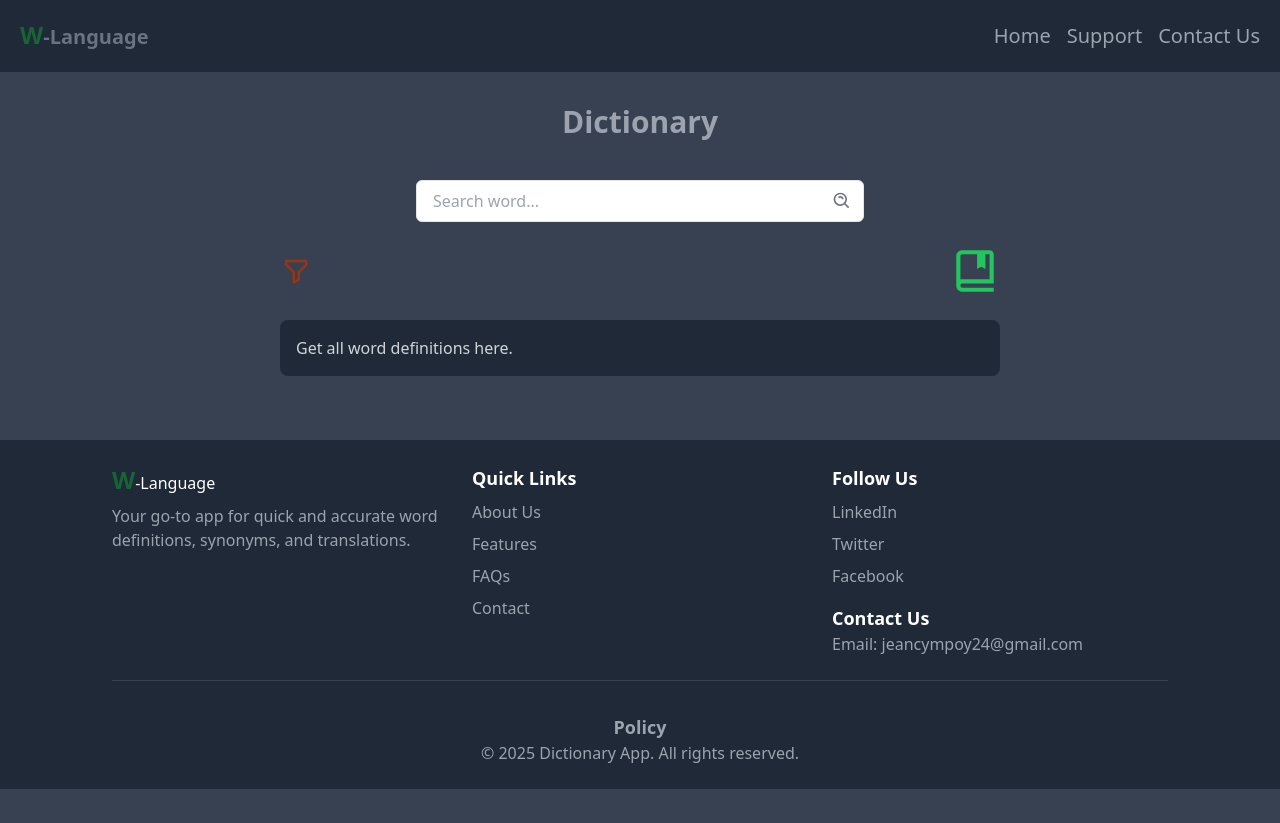
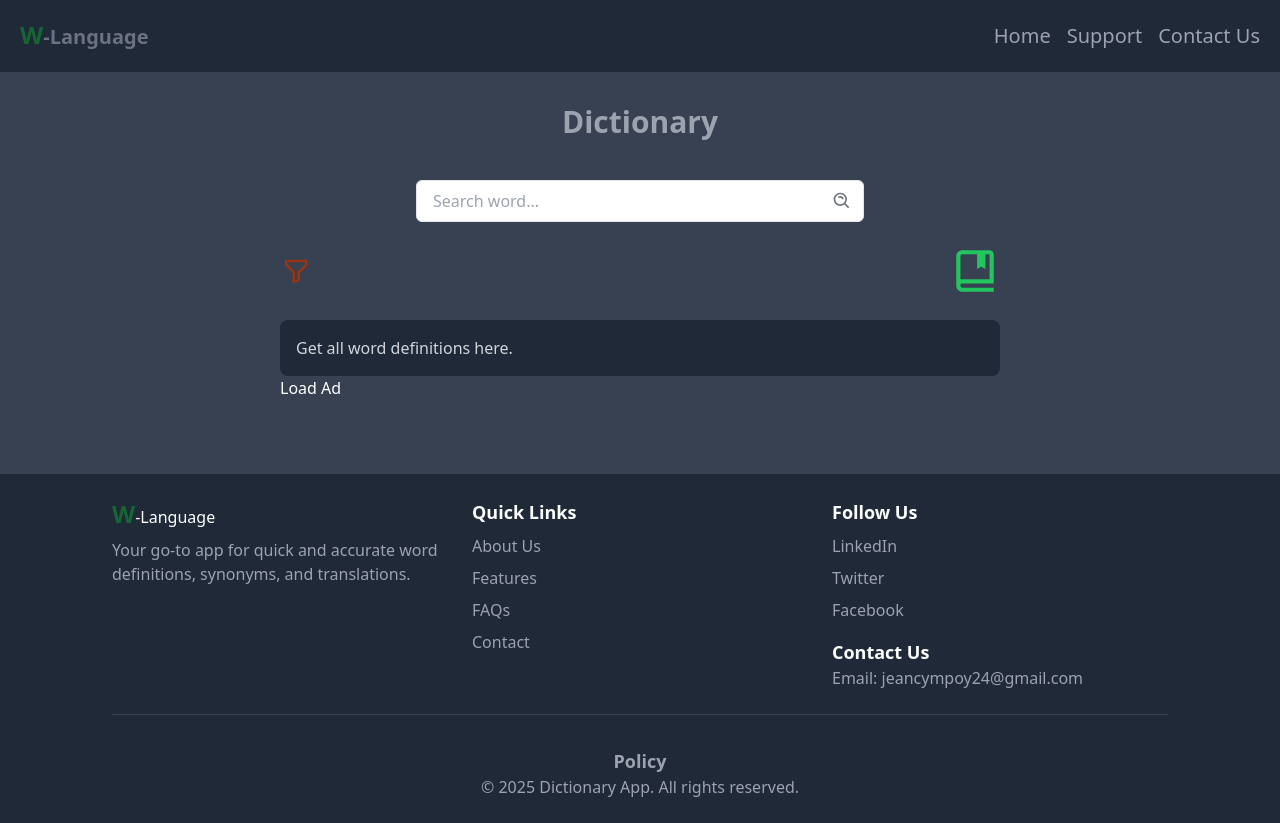
Before and after one commit to TechSupport84/dictionary, a React (Vite) app: page / in a window 1280 px wide. Before the commit the page ends 800 px from the top, so only its background shows below. Built offline with nearby package versions, Linux system fonts and the light colour scheme.

Commit message:
updated Ads

```diff
--- a/src/components/GoogleAd.tsx
+++ b/src/components/GoogleAd.tsx
@@ -26,6 +26,7 @@ const GoogleAd: React.FC<GoogleAdProps> = ({ slot, format = "auto", fullWidthRes
           script.async = true;
           script.src = "https://pagead2.googlesyndication.com/pagead/js/adsbygoogle.js";
           script.crossOrigin = "anonymous";
+          script.nonce = "your-nonce-value"; // Add nonce for CSP compliance
           document.body.appendChild(script);
 
           // Ensure ads load only after script is ready
@@ -44,7 +45,15 @@ const GoogleAd: React.FC<GoogleAdProps> = ({ slot, format = "auto", fullWidthRes
     }
   }, []);
 
+  const handleUserInteraction = () => {
+    if (window.adsbygoogle) {
+      window.adsbygoogle.push({});
+    }
+  };
+
   return (
+    <div>
+      <button onClick={handleUserInteraction} style={{ marginBottom: "10px" }}>Load Ad</button>
       <ins
         className="adsbygoogle"
         style={{ display: "block" }}
@@ -53,6 +62,7 @@ const GoogleAd: React.FC<GoogleAdProps> = ({ slot, format = "auto", fullWidthRes
         data-ad-format={format}
         data-full-width-responsive={fullWidthResponsive ? "true" : "false"}
       ></ins>
+    </div>
   );
 };
 
```
Lines whose indentation alone changed are shown as unchanged.
